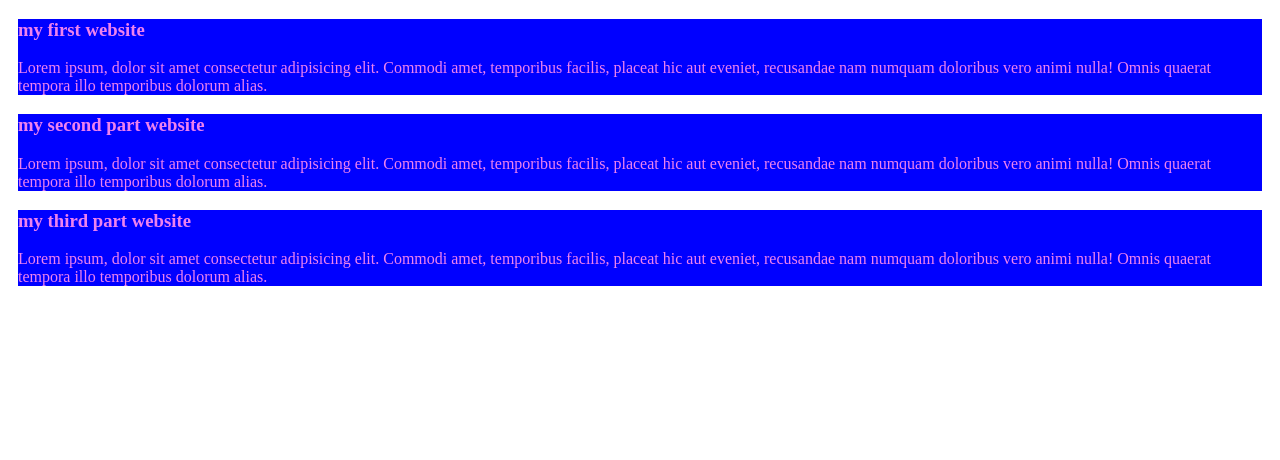
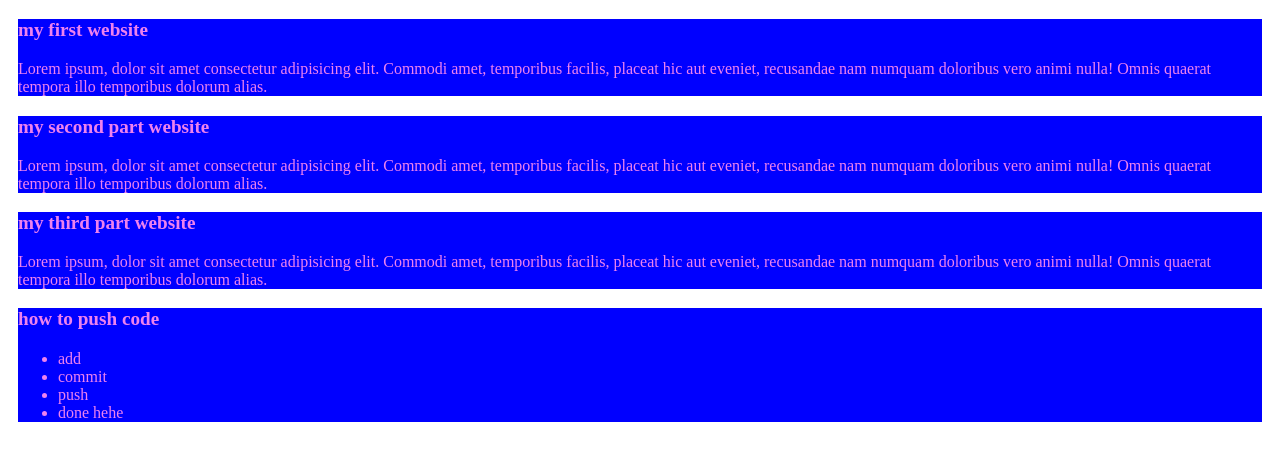
Before and after one commit to Heymaet98/my-first-github-repo, a plain HTML site: page index.html in a window 1280 px wide. Drawn offline with Linux system fonts and the light colour scheme.

Commit message:
added lists

```diff
--- a/index.html
+++ b/index.html
@@ -19,5 +19,14 @@
         <h3>my third part website</h3>
         <p>Lorem ipsum, dolor sit amet consectetur adipisicing elit. Commodi amet, temporibus facilis, placeat hic aut eveniet, recusandae nam numquam doloribus vero animi nulla! Omnis quaerat tempora illo temporibus dolorum alias.</p>
     </div>
+    <div>
+        <h3>how to push code</h3>
+        <ul>
+            <li>add</li>
+            <li>commit</li>
+            <li>push</li>
+            <li>done hehe</li>
+        </ul>
+    </div>
 </body>
 </html>
--- a/style/style.css
+++ b/style/style.css
@@ -3,3 +3,6 @@ div{
     margin: 10px;
     background-color:blue;
 }
+h3{
+    font-size: larger;
+}
```
